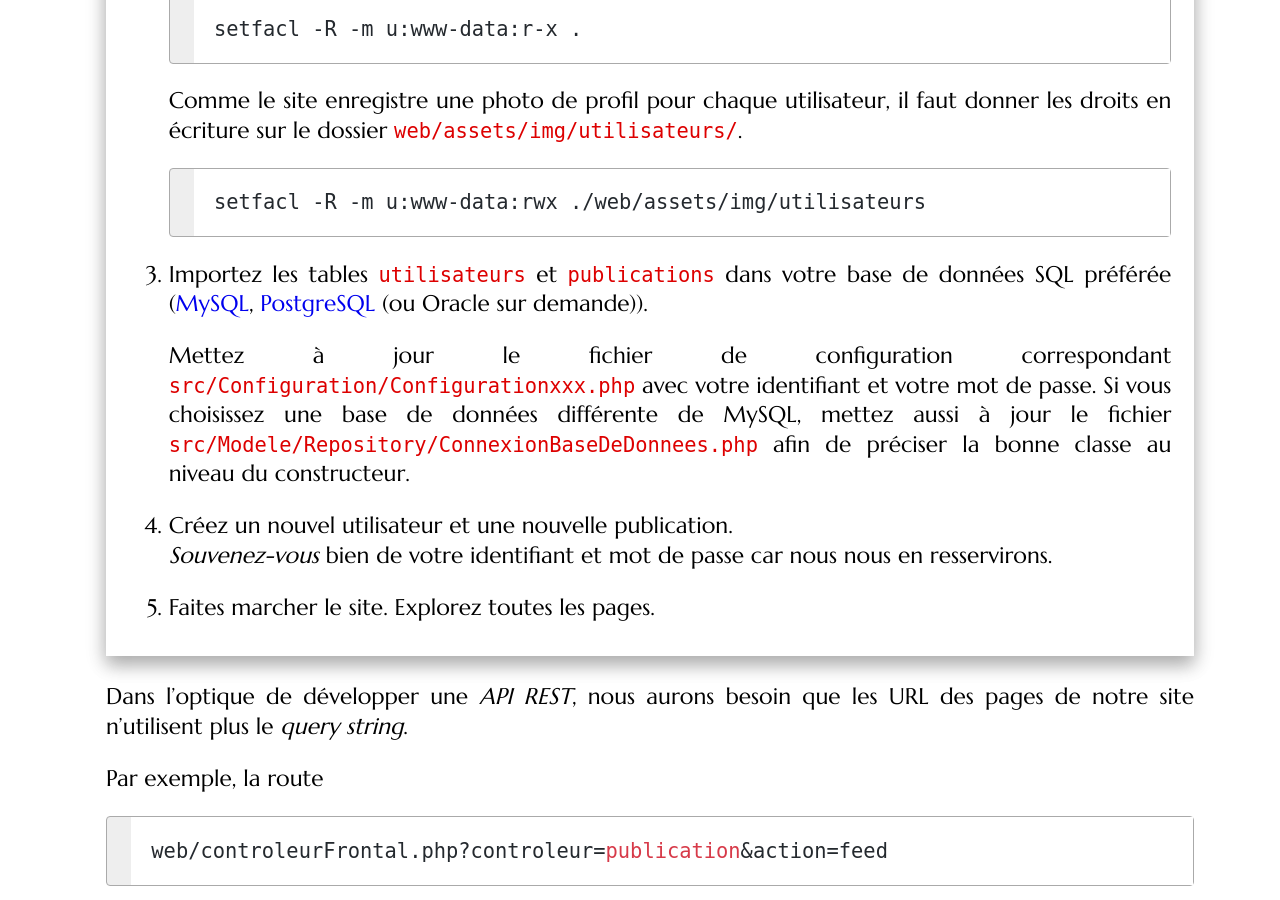
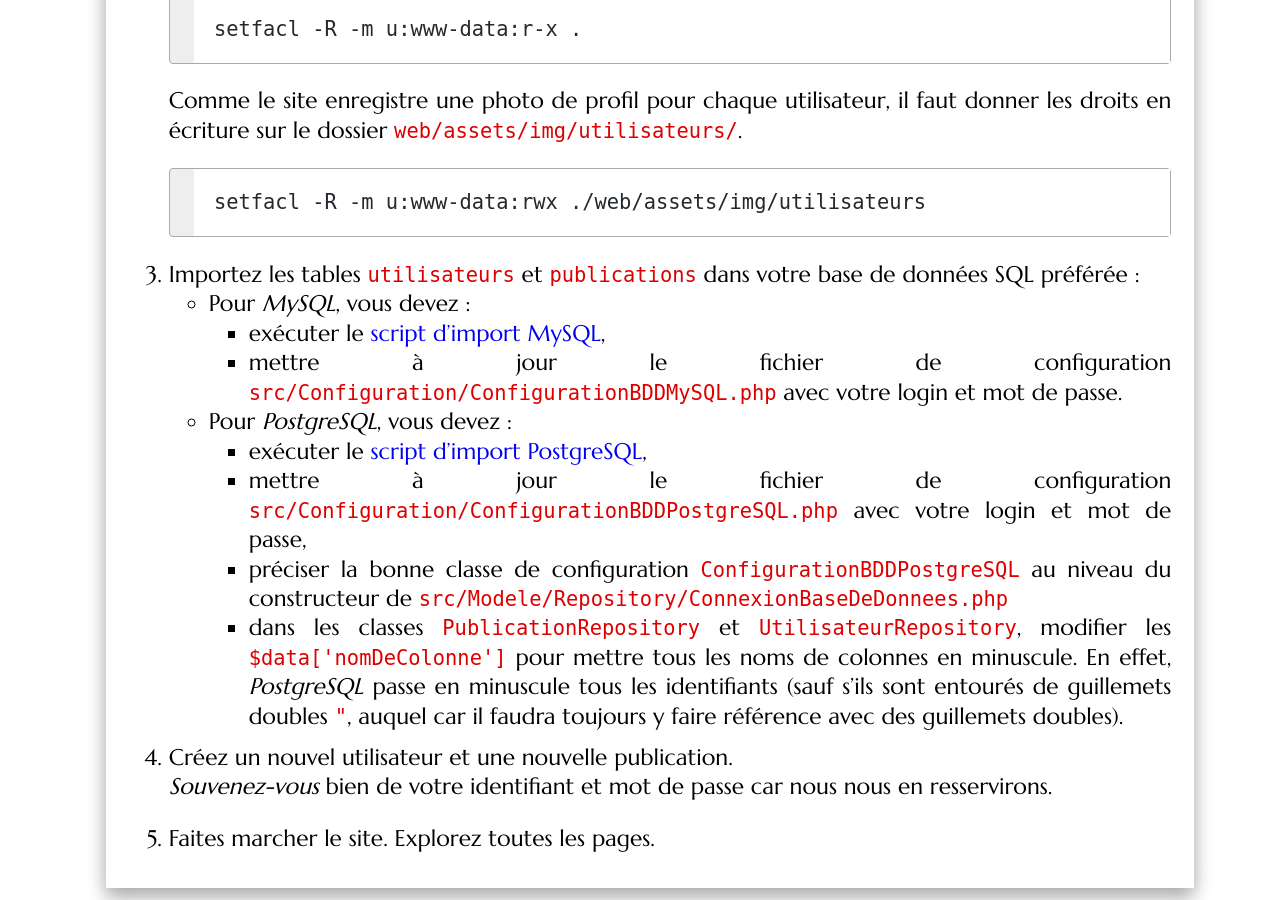
Before and after one commit to romainlebreton/R4.A.10-ComplementWeb, a Jekyll site: the page built from tutorials/tutorial1.md, in a window 1280 px wide and 900 px high, scrolled down 917 px. Built offline with Jekyll 4.4.1, drawn with Linux system fonts in a browser that asks for light colours; some web fonts are replaced.

Commit message:
Màj instructions import

```diff
--- a/tutorials/tutorial1.md
+++ b/tutorials/tutorial1.md
@@ -98,16 +98,23 @@ L'intérêt de ce site est qu'il ne contient que 2 contrôleurs et un petit nomb
 
 
 4. Importez les tables `utilisateurs` et `publications` dans votre base de
-   données SQL préférée
-   ([MySQL]({{site.baseurl}}/assets/TD1/theFeedTD1DepartMySQL.sql),
-   [PostgreSQL]({{site.baseurl}}/assets/TD1/theFeedTD1DepartPostgreSQL.sql) (ou
-   Oracle sur demande)).
-
-   Mettez à jour le fichier de configuration correspondant
-   `src/Configuration/Configurationxxx.php` avec votre identifiant et votre mot
-   de passe. Si vous choisissez une base de données différente de MySQL, mettez
-   aussi à jour le fichier `src/Modele/Repository/ConnexionBaseDeDonnees.php`
-   afin de préciser la bonne classe au niveau du constructeur.
+   données SQL préférée :
+   * Pour *MySQL*, vous devez :
+     * exécuter le [script d'import MySQL]({{site.baseurl}}/assets/TD1/theFeedTD1DepartMySQL.sql),
+     * mettre à jour le fichier de configuration `src/Configuration/ConfigurationBDDMySQL.php`
+       avec votre login et mot de passe.
+   * Pour *PostgreSQL*, vous devez :
+     * exécuter le [script d'import PostgreSQL]({{site.baseurl}}/assets/TD1/theFeedTD1DepartPostgreSQL.sql),
+     * mettre à jour le fichier de configuration `src/Configuration/ConfigurationBDDPostgreSQL.php`
+       avec votre login et mot de passe,
+     * préciser la bonne classe de configuration `ConfigurationBDDPostgreSQL` au
+       niveau du constructeur de
+       `src/Modele/Repository/ConnexionBaseDeDonnees.php`
+     * dans les classes `PublicationRepository` et `UtilisateurRepository`,
+       modifier les `$data['nomDeColonne']` pour mettre tous les noms de
+       colonnes en minuscule. En effet, *PostgreSQL* passe en minuscule tous les
+       identifiants (sauf s'ils sont entourés de guillemets doubles `"`, auquel
+       car il faudra toujours y faire référence avec des guillemets doubles).
 
 5. Créez un nouvel utilisateur et une nouvelle publication.
    *Souvenez-vous* bien de votre identifiant et mot de passe car nous nous en
```
